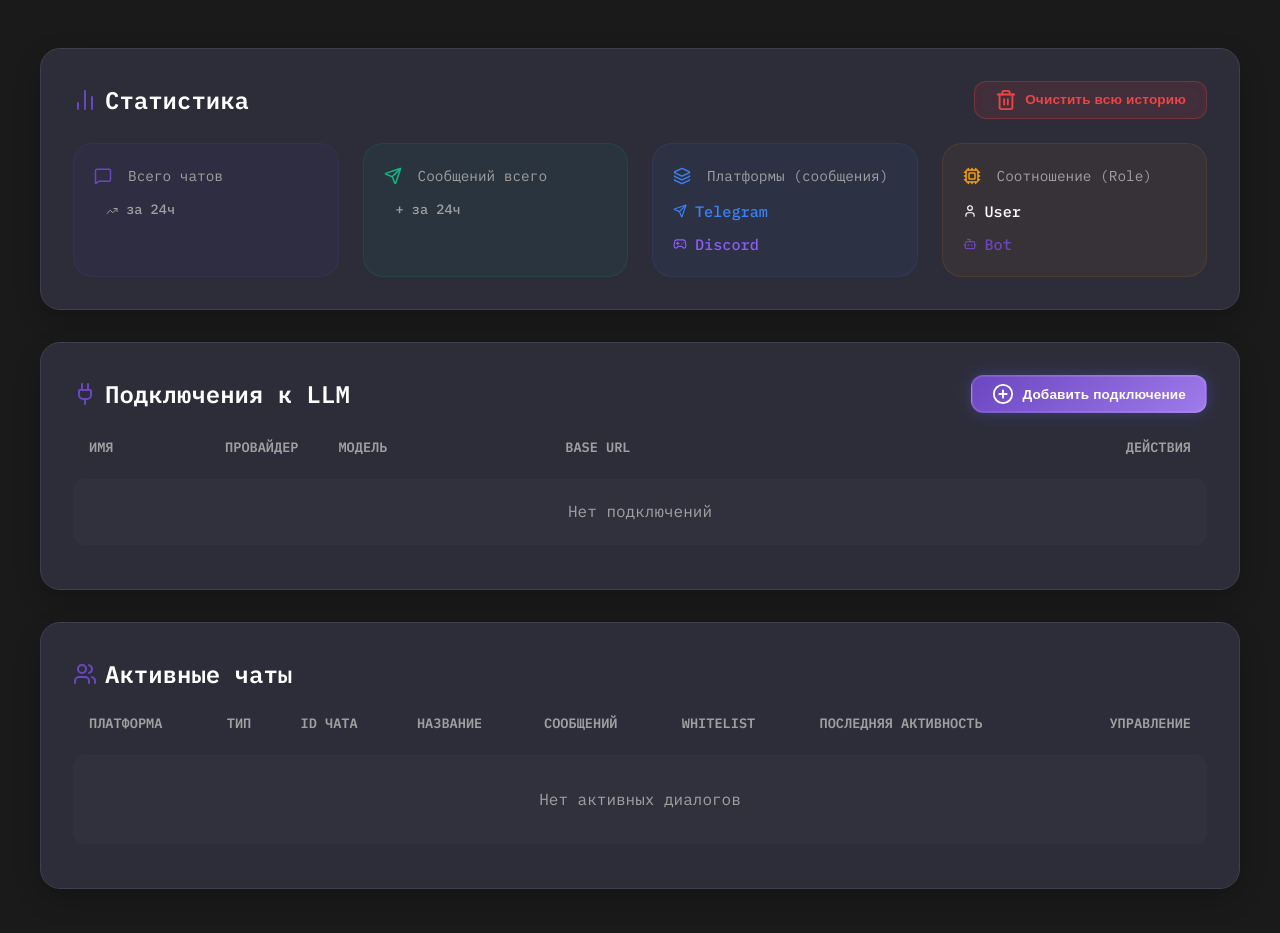
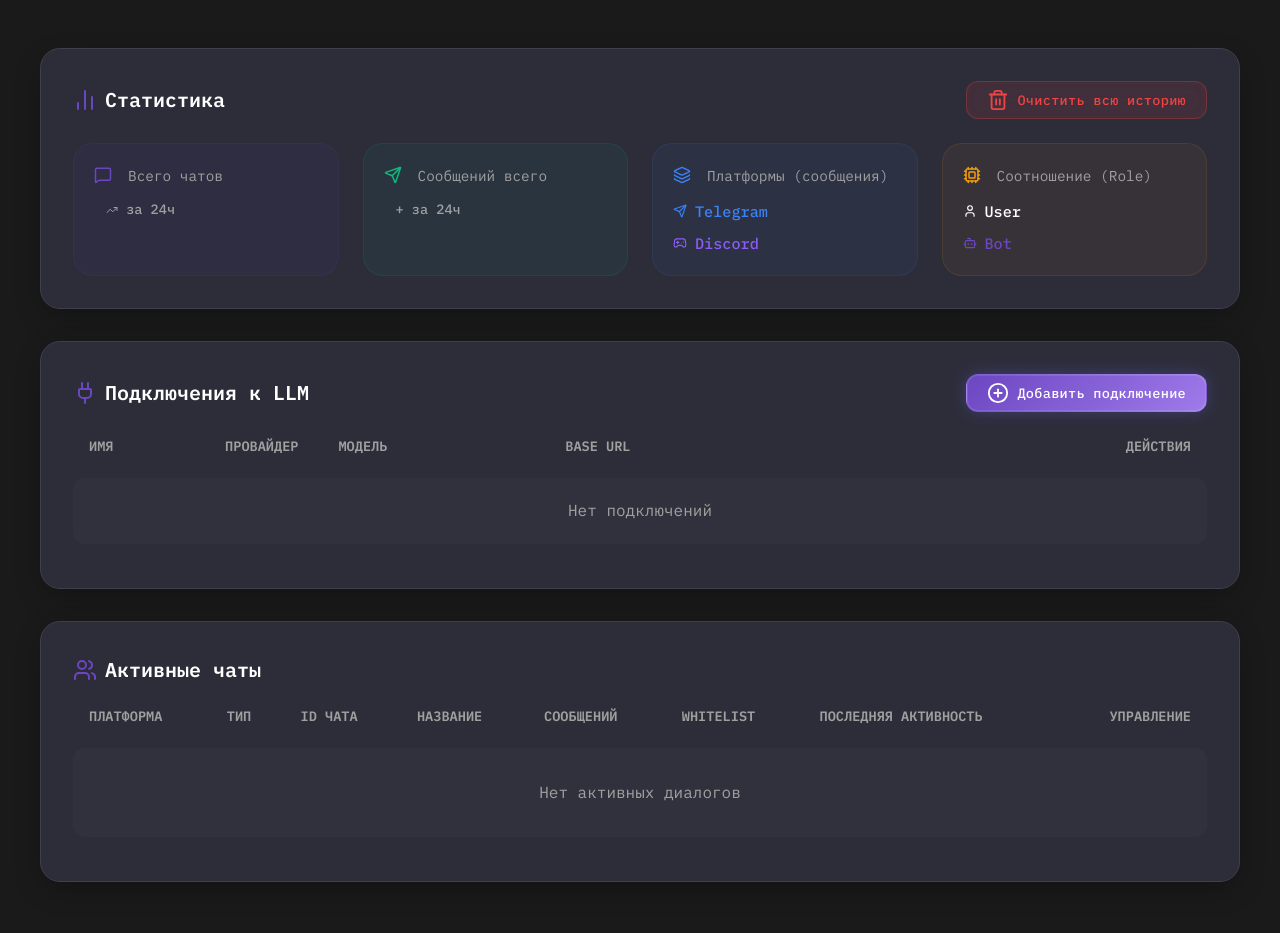
Before and after one commit to AndreyKilanov/llm_bot_admin, a Python web app: template src/web/templates/dashboard.html in a window 1280 px wide. Shown: the part 110-1043 px from the top of the page. Run offline with Jinja, Linux system fonts and the light colour scheme; the template is opened without the code that fills it, so the values that code supplies are empty.

Commit message:
style(ui): adapt buttons and headers to new font

```diff
--- a/src/web/static/css/components.css
+++ b/src/web/static/css/components.css
@@ -31,6 +31,8 @@ h3 {
     margin-top: 0;
     margin-bottom: 1.25rem;
     font-weight: 600;
+    font-family: inherit;
+    font-size: 1.25rem;
     display: flex;
     align-items: center;
     gap: 0.75rem;
@@ -158,10 +160,10 @@ h3 {
     border-radius: 12px;
     border: none;
     cursor: pointer;
-    font-weight: 600;
-    font-family: 'Outfit', sans-serif;
-    letter-spacing: 0.01em;
-    font-size: 0.875rem;
+    font-weight: 500;
+    font-family: inherit;
+    letter-spacing: 0.02em;
+    font-size: 0.85rem;
     transition: all 0.25s cubic-bezier(0.4, 0, 0.2, 1);
     display: inline-flex;
     align-items: center;
```
